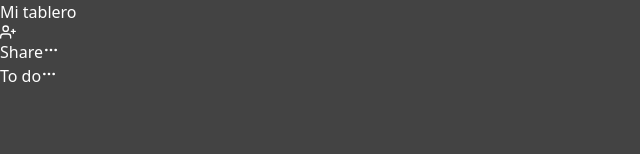
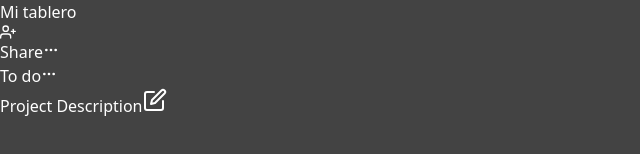
Before and after one commit to CardozoMartin/gestionDeTareaReact, a React (Vite) app: page / in a window 1280 px wide. Shown: the part 468-622 px from the top of the page, without its empty margins (0-640 px from the left). Built offline with nearby package versions, Linux system fonts and the light colour scheme.

Commit message:
se comienza esctructura del main

```diff
--- a/src/componnets/Main/Main.jsx
+++ b/src/componnets/Main/Main.jsx
@@ -1,5 +1,5 @@
 import React from 'react'
-import { MoreHorizontal, UserPlus } from 'react-feather'
+import { Edit, MoreHorizontal, UserPlus } from 'react-feather'
 
 const Main = () => {
   return (
@@ -11,14 +11,24 @@ const Main = () => {
           <button className='hover:bg-slate-500   h-8 px-2 py-1 rounded'><MoreHorizontal size={16} /></button>
         </div>
       </div>
-      <div className='flex flex-col w-full flex-grow'>
-        <div className='mr-3 w-60 h-fit rounded-md p-2 bg-black'>
-          <div className="list-body">
-            <div className='flex justify-between'>
-              <span>To do</span>
-              <button><MoreHorizontal size={16}></MoreHorizontal></button>
+      <div className='flex flex-col w-full flex-grow relative'>
+        <div className='absolute mb-1 pb-2 left-0 right-0 top-0 bottom-0 p-3 flex overflow-x-scroll overflow-y-hidden'>
+          <div className='mr-3 w-60 h-fit rounded-md p-2 bg-black'>
+            <div className="list-body">
+              <div className='flex justify-between p-1'>
+                <span>To do</span>
+                <button><MoreHorizontal className='hover:bg-gray-500 rounded-md p-1 h-6 ' size={16}></MoreHorizontal></button>
+              </div>
+              <div className="item flex justify-between items-center bg-red-700 p-1 cursor-pointer rounded-md border-2 border-zinc-900 hover:border-red-500">
+                <span>Project Description</span>
+                <span className='flex justify-start items-start'>
+                  <button className='hover:bg-gray-500 p-1 rounded-sm'><Edit></Edit></button>
+                </span>
+              </div>
             </div>
           </div>
+
+
         </div>
       </div>
     </div>
```
